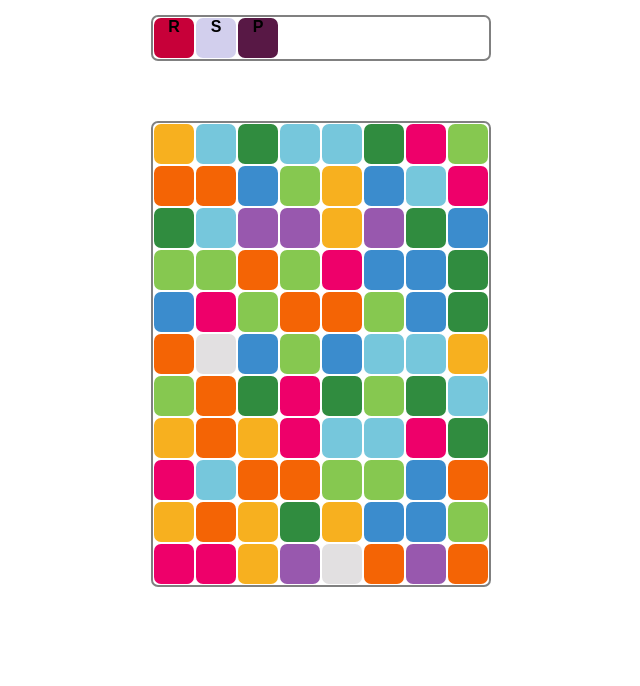
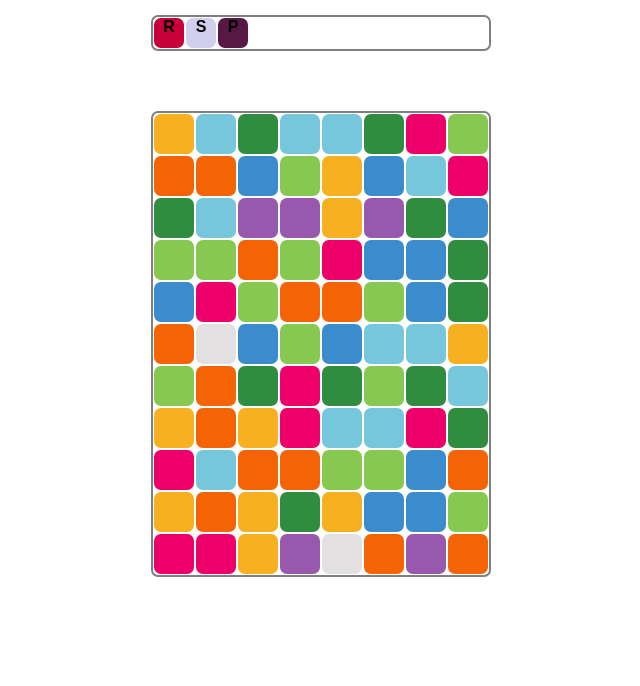
Before and after one commit to antpensi/pongpo, a website built with webpack: page index.html in a window 1280 px wide. Shown: the part 114-800 px from the top of the page, without its empty margins (319-959 px from the left). Built offline with nearby package versions, Linux system fonts and the light colour scheme.

Commit message:
add hover effect to RSP buttons

```diff
--- a/css/style.css
+++ b/css/style.css
@@ -44,14 +44,16 @@ li {
 	margin: 1px;
 }
 
-li:hover {
-  background: white;
+.shrink:hover {
+	-webkit-transform: scale(.85);
+  -ms-transform: scale(.85);
+  transform: scale(.85);
 }
 
 .controls-list > li {
 	float: left;
-	width: 40px;
-	height: 40px;
+	width: 30px;
+	height: 30px;
 	cursor: pointer;
 }
 
--- a/index.html
+++ b/index.html
@@ -12,9 +12,9 @@
 		<figure class="pongpo"><figure/>
 			<div class="score group">
 				<ul class="controls-list group">
-					<li class="restart">R</li>
-					<li class="start">S</li>
-					<li class="pause">P</li>
+					<li class="restart shrink">R</li>
+					<li class="start shrink">S</li>
+					<li class="pause shrink">P</li>
 				</ul>
 			</div>
 	</body>
```
